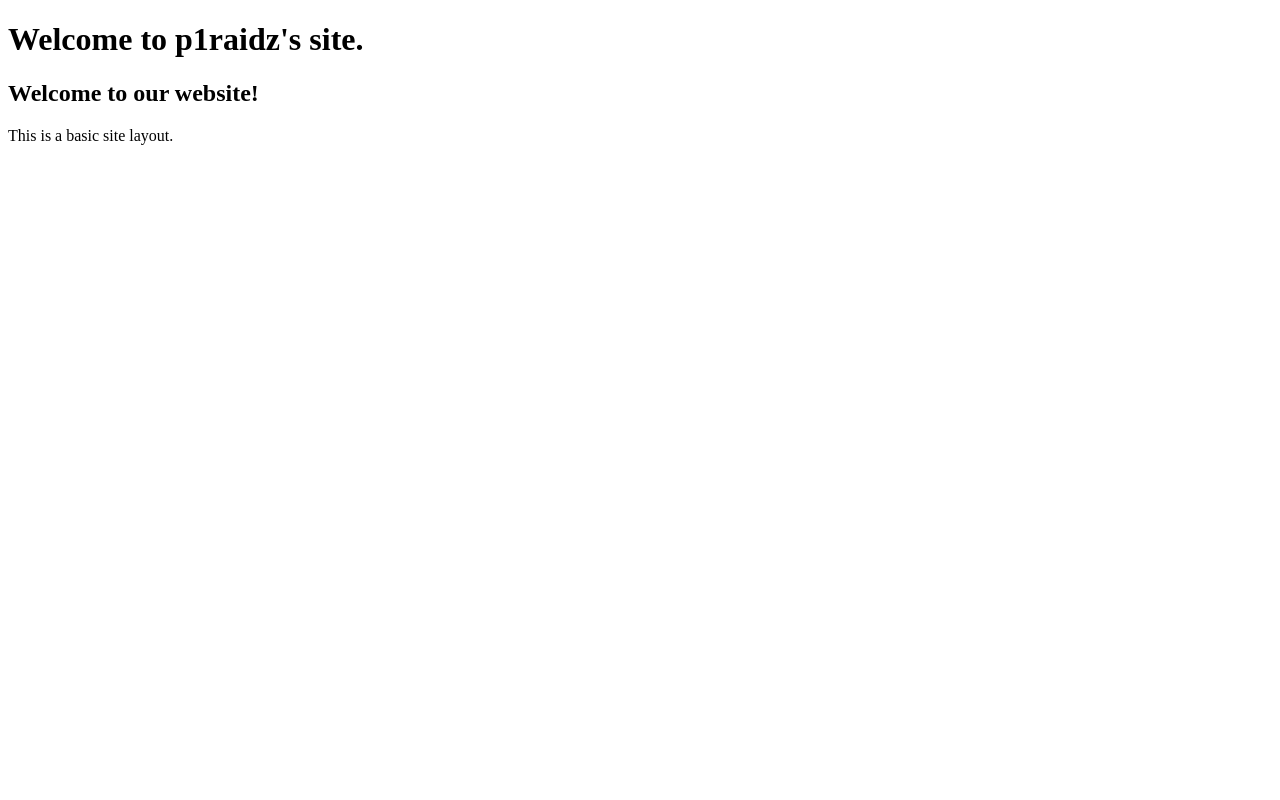
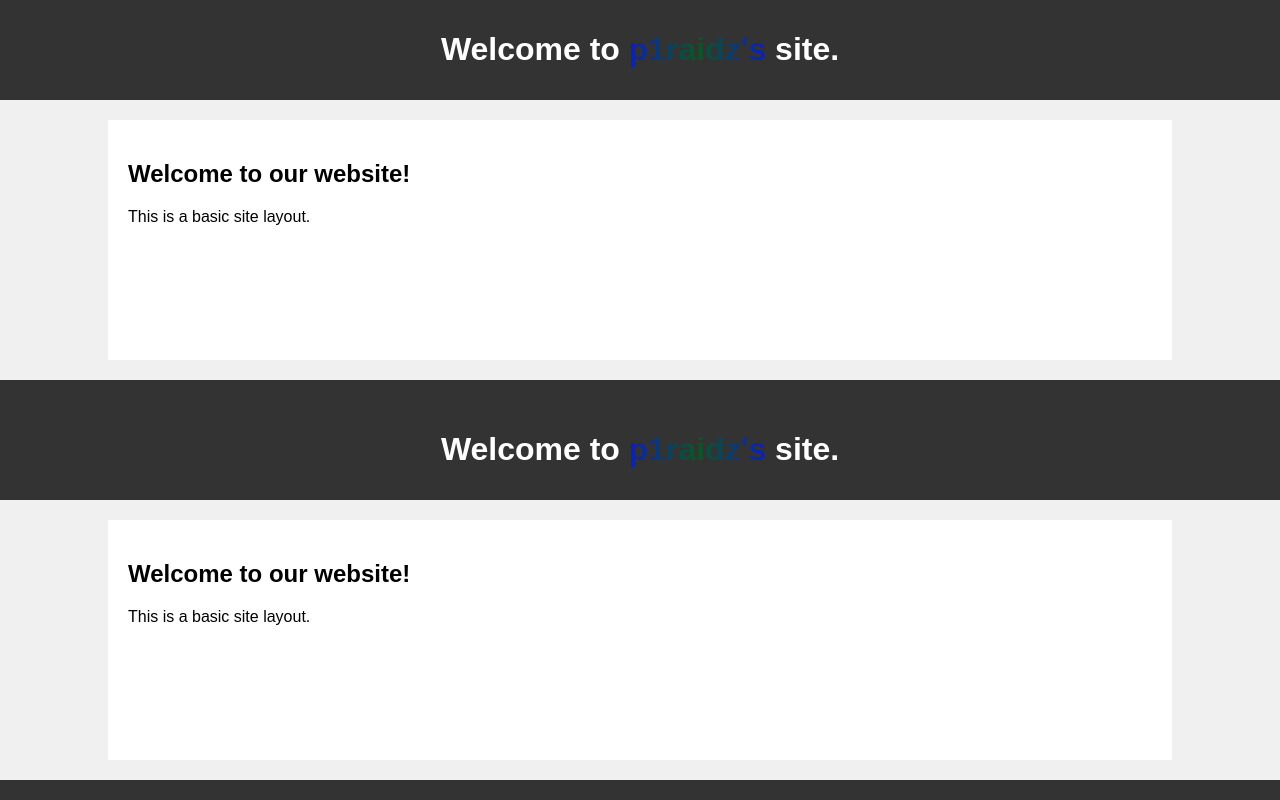
Before and after one commit to p1raidz/p1raidz.github.io, a plain HTML site: page index.html in a window 1280 px wide. Drawn offline with Linux system fonts and the light colour scheme.

Commit message:
ok forgot to refer style.css

```diff
--- a/index.html
+++ b/index.html
@@ -1,4 +1,22 @@
 <!DOCTYPE html>
+<html>
+<head>
+    <title>Basic Site Layout</title>
+    <link rel="stylesheet" href="style.css">
+</head>
+<body>
+    <header>
+        <h1> Welcome to <span class="gradient-text">p1raidz's</span> site.</h1>
+    </header>
+    <main>
+        <h2>Welcome to our website!</h2>
+        <p>This is a basic site layout.</p>
+    </main>
+    <footer>
+    </footer>
+</body>
+</html>
+
 <html>
 <head>
     <title>Basic Site Layout</title>
--- a/style.css
+++ b/style.css
@@ -33,5 +33,6 @@ footer {
 .gradient-text {
     background: -webkit-linear-gradient(right, rgb(13, 31, 186), rgb(9, 88, 35), rgb(13, 31, 186));
     -webkit-background-clip: text;
+    background-clip: text;
     -webkit-text-fill-color: transparent;
 }
```
